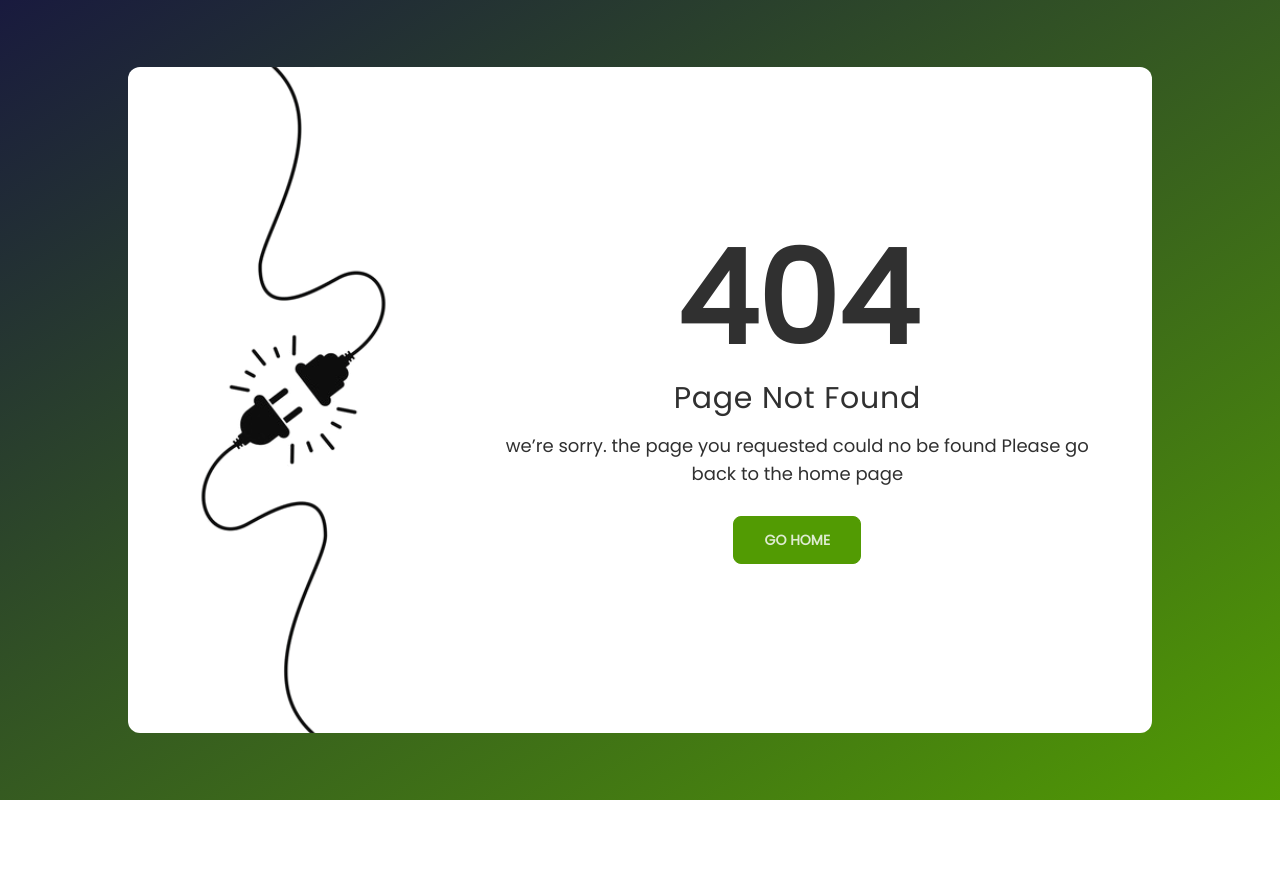
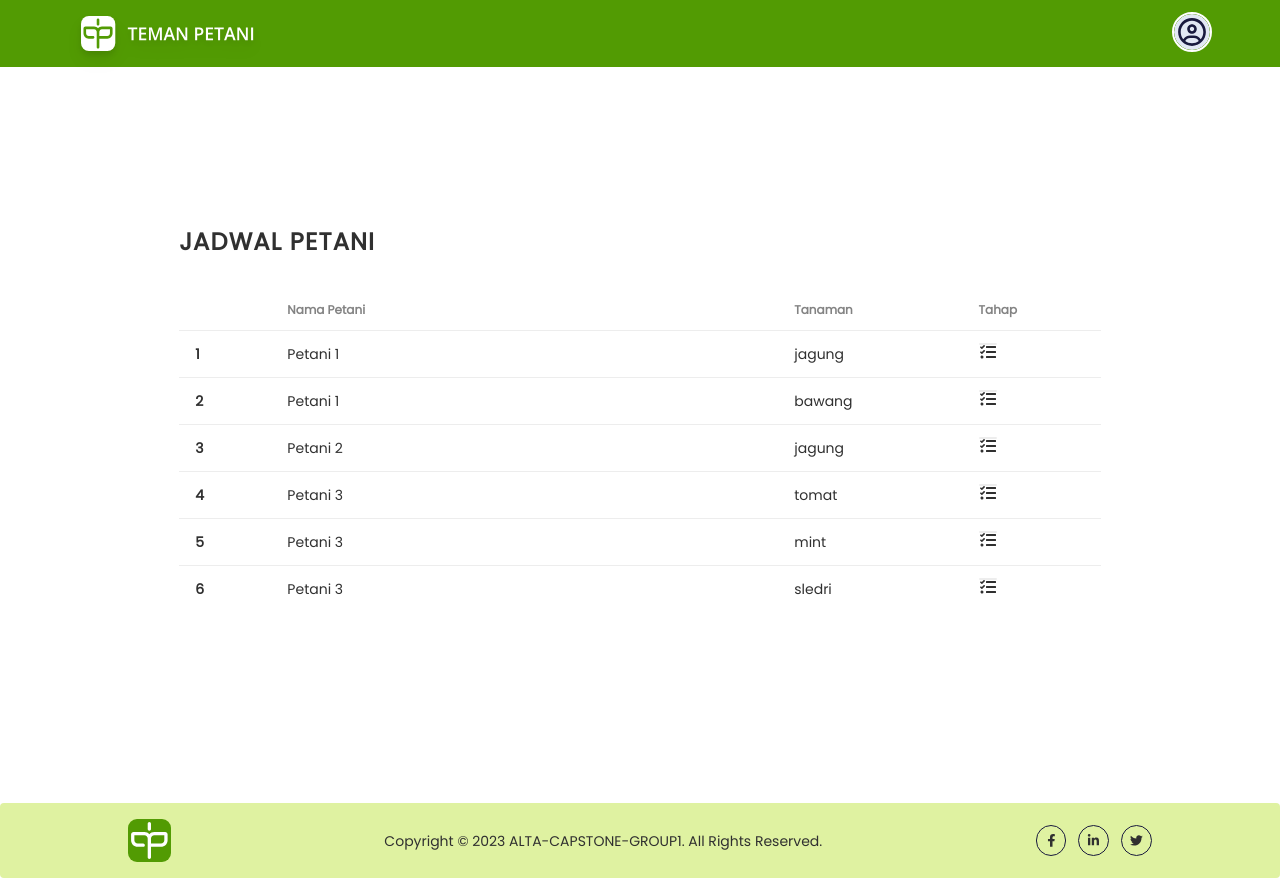
Before and after one commit to TemanPetani/TemanPetani-WEB, a React (Vite) app: page /jadwalpetani in a window 1280 px wide. Before the commit this address had no page. Before the commit the page ends 800 px from the top, so only its background shows below. Built offline with nearby package versions, Linux system fonts and the light colour scheme.

Commit message:
style: slicing jadwal petani

```diff
--- /dev/null
+++ b/src/json/dummyJadwalPetani.json
@@ -0,0 +1,49 @@
+{
+  "code": 200,
+  "message": "Successful add feedback",
+  "data": {
+    "petani": [
+      {
+        "name": "Petani 1",
+        "tanaman": "jagung"
+      },
+      {
+        "name": "Petani 1",
+        "tanaman": "bawang"
+      },
+      {
+        "name": "Petani 2",
+        "tanaman": "jagung"
+      },
+      {
+        "name": "Petani 3",
+        "tanaman": "tomat"
+      },
+      {
+        "name": "Petani 3",
+        "tanaman": "mint"
+      },
+      {
+        "name": "Petani 3",
+        "tanaman": "sledri"
+      }
+    ],
+    "detail": [
+      {
+        "tasks": "Memeilih benih",
+        "date": "2023-06-24T06:56:30.618Z",
+        "dateactual": "2023-06-25T06:56:30.618Z"
+      },
+      {
+        "tasks": "Menyemai Benih",
+        "date": "2023-06-25T06:56:30.618Z",
+        "dateactual": "2023-06-25T06:56:30.618Z"
+      },
+      {
+        "tasks": "Menanam Benih",
+        "date": "2023-06-26T06:56:30.618Z",
+        "dateactual": "2023-06-26T06:56:30.618Z"
+      }
+    ]
+  }
+}
--- /dev/null
+++ b/src/pages/JadwalPetani.tsx
@@ -0,0 +1,145 @@
+import Layout from '../components/Layout';
+import { Suspense, lazy, useState } from 'react';
+import { data as dummyData } from '../json/dummyJadwalPetani.json';
+import { useCookies } from 'react-cookie';
+import { Link, useNavigate } from 'react-router-dom';
+import {
+  FaArrowRight,
+  FaPen,
+  FaRegEdit,
+  FaTasks,
+  FaTrashAlt,
+} from 'react-icons/fa';
+import { useFormik } from 'formik';
+import * as Yup from 'yup';
+import { Modals } from '../components/Modals';
+import { Input, InputFile, TextArea } from '../components/Input';
+
+function JadwalPetani() {
+  const [cookie] = useCookies(['role']);
+  const ckRole = cookie.role;
+  const navigate = useNavigate();
+  const [petani, setPetani] = useState<string>();
+  const [tanaman, setTanaman] = useState<string>();
+
+  const dateType = (date: any) => {
+    const dated: any = new Date(date);
+    const formattedDate = dated.toLocaleDateString('en-GB', {
+      day: 'numeric',
+      month: 'long',
+      year: 'numeric',
+    });
+    return formattedDate;
+  };
+  return (
+    <Layout chose="layout">
+      <Modals
+        wide="wide"
+        id="modal-detail-tasks"
+      >
+        <div className="flex flex-col gap-3 items-center">
+          <p className="text-primary font-medium tracking-wide text-2xl mb-3">
+            Detail Aktivitas
+          </p>
+          <div className="w-4/5">
+            <p className="text-neutral self-start font-medium tracking-wide text-lg">
+              {petani}
+            </p>
+            <p className="text-neutral self-start font-medium tracking-wide text-lg">
+              Tanaman: {tanaman}
+            </p>
+          </div>
+          <div className="w-full flex flex-col  justify-center items-center gap-3">
+            <div className="w-4/5 h-full">
+              <div className="overflow-x-auto w-full">
+                <table className="table bg-base-100">
+                  <thead>
+                    <tr>
+                      <th className="w-[10%]"></th>
+                      <th className="w-[40%]">Aktivitas</th>
+                      <th className="w-[25%]">Rencana</th>
+                      <th className="w-[25%]">Terlaksana</th>
+                    </tr>
+                  </thead>
+                  <tbody>
+                    {dummyData.detail.map((prop, idx) => {
+                      return (
+                        <tr key={idx}>
+                          <th>{idx + 1}</th>
+                          <td>{prop.tasks}</td>
+                          <td>{dateType(prop.date)}</td>
+                          <td>{dateType(prop.dateactual)}</td>
+                        </tr>
+                      );
+                    })}
+                  </tbody>
+                </table>
+              </div>
+            </div>
+          </div>
+
+          <div className="w-full flex justify-end gap-3">
+            <div className="modal-action mt-0 ">
+              <label
+                htmlFor="modal-detail-tasks"
+                className="btn btn-ghost"
+              >
+                Kembali
+              </label>
+            </div>
+          </div>
+        </div>
+      </Modals>
+      <Layout
+        chose="section"
+        addClass="w-full min-h-screen -mt-[67px] xl:-mt-[64px]  px-16 py-8 md:py-16 flex  items-center "
+      >
+        <div className="w-full h-max flex flex-col justify-center items-center pt-8">
+          <div className="flex w-4/5 justify-between">
+            <p className="text-2xl uppercase font-semibold tracking-wider mb-8 self-start">
+              Jadwal Petani
+            </p>
+          </div>
+          <div className="w-4/5 h-full">
+            <div className="overflow-x-auto w-full">
+              <table className="table bg-base-100">
+                <thead>
+                  <tr>
+                    <th className="w-[10%]"></th>
+                    <th className="w-[55%]"> Nama Petani</th>
+                    <th className="w-[20%]">Tanaman</th>
+                    <th className="w-[15%]">Tahap</th>
+                  </tr>
+                </thead>
+                <tbody>
+                  {dummyData.petani.map((prop, idx) => {
+                    return (
+                      <tr key={idx}>
+                        <th>{idx + 1}</th>
+                        <td>{prop.name}</td>
+                        <td>{prop.tanaman}</td>
+                        <td>
+                          <label
+                            htmlFor="modal-detail-tasks"
+                            className="btn p-0 min-h-0 h-0 p text-base"
+                            onClick={() => {
+                              setPetani(prop.name), setTanaman(prop.tanaman);
+                            }}
+                          >
+                            <FaTasks />
+                          </label>
+                        </td>
+                      </tr>
+                    );
+                  })}
+                </tbody>
+              </table>
+            </div>
+          </div>
+        </div>
+      </Layout>
+    </Layout>
+  );
+}
+
+export default JadwalPetani;
--- a/src/pages/JadwalTanam.tsx
+++ b/src/pages/JadwalTanam.tsx
@@ -50,7 +50,7 @@ function JadwalTanam() {
           className="flex flex-col gap-3 items-center"
         >
           <p className="text-primary font-medium tracking-wide text-2xl mb-3">
-            Tambah Produk
+            Tambah Jadwal
           </p>
           <div className="w-full flex md:flex-row flex-col  justify-center items-cente gap-3">
             <div className="flex flex-col w-full">
--- a/src/pages/TasksJadwalTanam.tsx
+++ b/src/pages/TasksJadwalTanam.tsx
@@ -52,9 +52,9 @@ function TasksJadwalTanam() {
           className="flex flex-col gap-3 items-center"
         >
           <p className="text-primary font-medium tracking-wide text-2xl mb-3">
-            Tambah Produk
+            Tambah Aktivitas
           </p>
-          <div className="w-full flex md:flex-row flex-col  justify-center items-cente gap-3">
+          <div className="w-full flex flex-col  justify-center items-cente gap-3">
             <div className="flex flex-col w-full">
               <p className=" self-start">Nama Aktivitas:</p>{' '}
               <Input
--- a/src/routes/index.tsx
+++ b/src/routes/index.tsx
@@ -19,6 +19,7 @@ import LogsTanaman from '../pages/LogsTanaman';
 import DetailLogTanaman from '../pages/DetailLogsTanam';
 import JadwalTanam from '../pages/JadwalTanam';
 import TasksJadwalTanam from '../pages/TasksJadwalTanam';
+import JadwalPetani from '../pages/JadwalPetani';
 
 const Router = () => {
   return (
@@ -93,6 +94,10 @@ const Router = () => {
           path="/jadwaltanam/:schedule_id"
           element={<TasksJadwalTanam />}
         />
+        <Route
+          path="/jadwalpetani"
+          element={<JadwalPetani />}
+        />
 
         <Route
           path="*"
```
